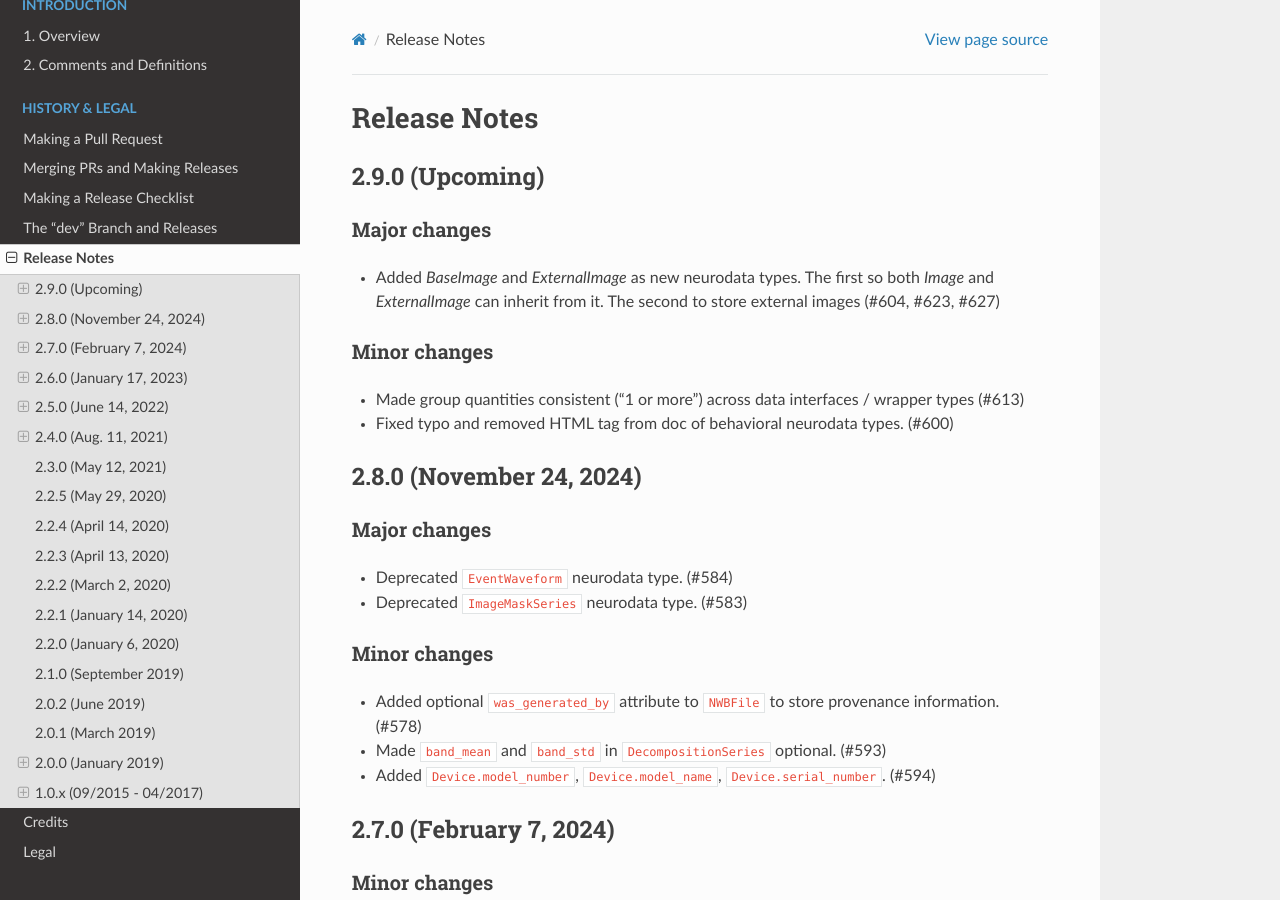
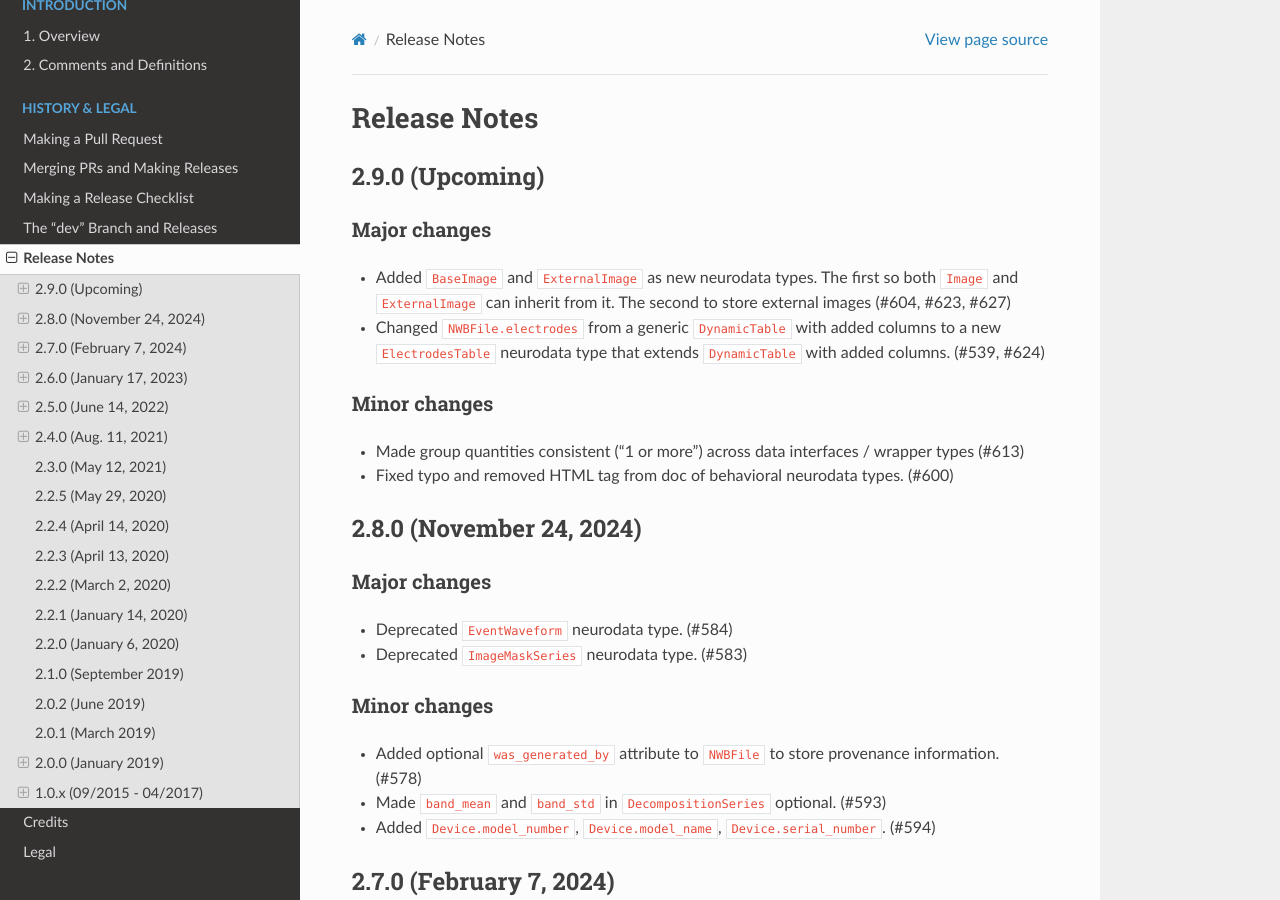
Before and after one commit to NeurodataWithoutBorders/nwb-schema, a Sphinx documentation site: the page built from docs/format/source/format_release_notes.rst, in a window 1280 px wide and 900 px high. Built offline with Sphinx 7.4.7 and the Read the Docs theme 3.1.0, drawn with Linux system fonts in a browser that asks for light colours.

Commit message:
Re-add new ElectrodesTable neurodata type (#624)

```diff
--- a/docs/format/source/format_release_notes.rst
+++ b/docs/format/source/format_release_notes.rst
@@ -4,12 +4,14 @@
 =============
 
 2.9.0 (Upcoming)
-----------------
+------------------------
 
 Major changes
 ^^^^^^^^^^^^^
-- Added `BaseImage` and `ExternalImage` as new neurodata types. The first so both `Image` and `ExternalImage`
+- Added ``BaseImage`` and ``ExternalImage`` as new neurodata types. The first so both ``Image`` and ``ExternalImage``
   can inherit from it. The second to store external images (#604, #623, #627)
+- Changed ``NWBFile.electrodes`` from a generic ``DynamicTable`` with added columns to a new ``ElectrodesTable``
+  neurodata type that extends ``DynamicTable`` with added columns. (#539, #624)
 
 Minor changes
 ^^^^^^^^^^^^^
```
Also changed, not shown: 2 other files.
